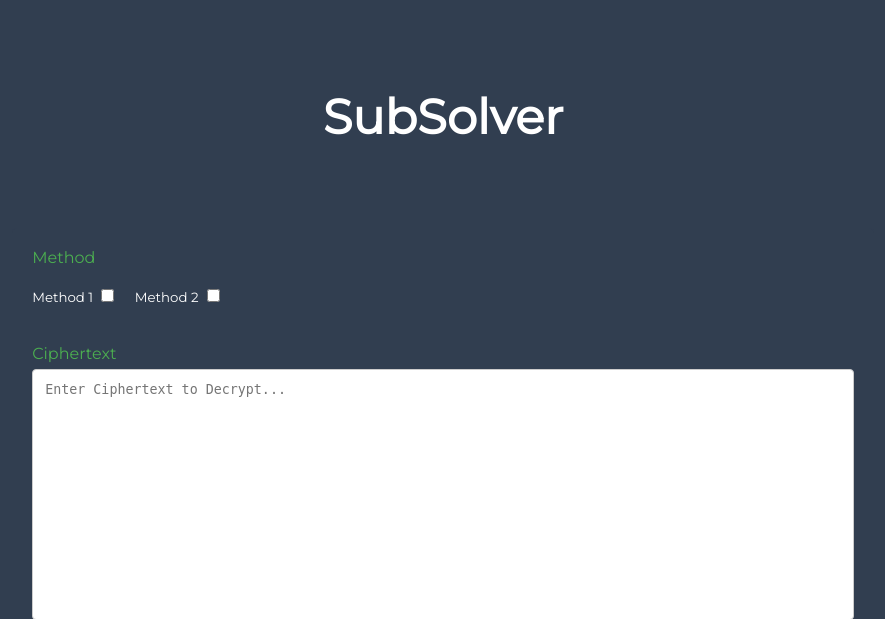
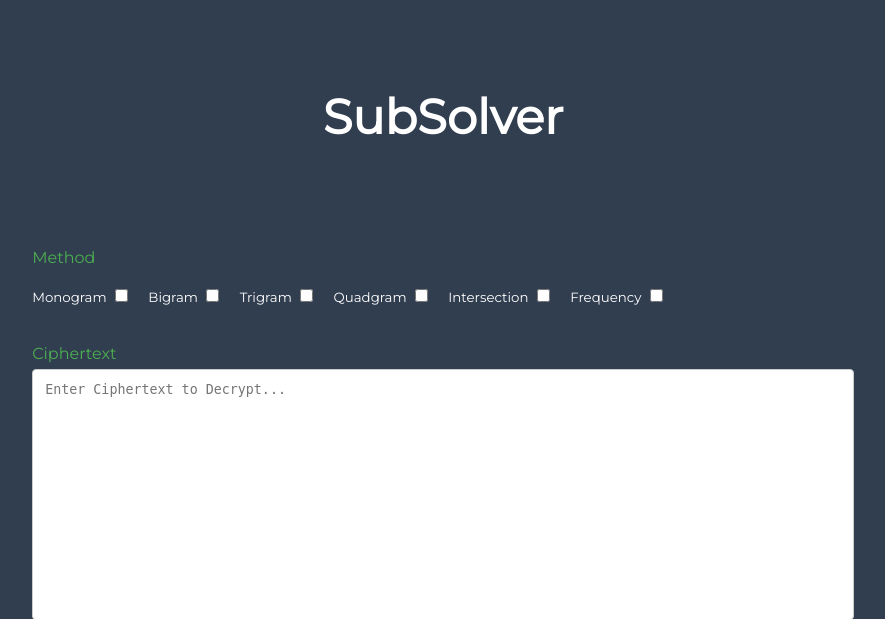
Before and after one commit to tcarlson25/SubSolver, a Flask app: page / in a window 1280 px wide. Shown: the top 619 px of the page, without its empty margins (197-1082 px from the left). Run offline with Flask 2, Linux system fonts and the light colour scheme.

Commit message:
all methods laid out

```diff
--- a/app.py
+++ b/app.py
@@ -15,13 +15,28 @@ def decrypt():
     methodOption = request.form['methodOption']
     solver = None
     if methodOption == "1":
+        solver = NgramSolver(ciphertextInput, 1)
+        key, plaintext = solver.solve()
+        return json.dumps({'key_mapping': key, 'plaintext': plaintext})
+    elif methodOption == "2":
+        solver = NgramSolver(ciphertextInput, 2)
+        key, plaintext = solver.solve()
+        return json.dumps({'key_mapping': key, 'plaintext': plaintext})
+    elif methodOption == "3":
+        solver = NgramSolver(ciphertextInput, 3)
+        key, plaintext = solver.solve()
+        return json.dumps({'key_mapping': key, 'plaintext': plaintext})
+    elif methodOption == "4":
         solver = NgramSolver(ciphertextInput, 4)
         key, plaintext = solver.solve()
-        return json.dumps({'status':'OK', 'key_mapping': key, 'plaintext': plaintext})
-    elif methodOption == "2":
+        return json.dumps({'key_mapping': key, 'plaintext': plaintext})
+    elif methodOption == "5":
         solver = IntersectSolver(ciphertextInput)
         mapping, plaintext = solver.solve()
-        return json.dumps({'status':'OK', 'key_mapping': mapping, 'plaintext': plaintext})
+        return json.dumps({'key_mapping': mapping, 'plaintext': plaintext})
+    elif methodOption == "6":
+        solver = None
+        return json.dumps({'status':'Fail'})
     else:
         solver = None
         return json.dumps({'status':'Fail'})
--- a/static/css/index.css
+++ b/static/css/index.css
@@ -27,7 +27,7 @@ body {
   font-size: 10pt;
 }
 
-#method2Label {
+#method2Label, #method3Label, #method4Label, #method5Label, #method6Label {
   padding-left:1em;
   color: #fff;
   font-size: 10pt;
--- a/static/js/index.js
+++ b/static/js/index.js
@@ -5,12 +5,15 @@ $(document).ready(function() {
   $('input:checkbox').click(function() {
       $('input:checkbox').not(this).prop('checked', false);
       methodSelected = getMethodSelected()
-      if (methodSelected == "1") {
+      if (methodSelected == "0") {
+        $("#possibleKeyOrMapLabel").text('Choose a Method');
+        resetResults();
+      } else if (methodSelected != "5") {
         $("#possibleKeyOrMapLabel").text('Possible Key');
-      } else if (methodSelected == "2") {
+        resetResults();
+      } else {
         $("#possibleKeyOrMapLabel").text('Found Mapping');
-      } else {
-        $("#possibleKeyOrMapLabel").text('Choose a Method');
+        resetResults();
       }
   });
 
@@ -23,15 +26,23 @@ $(document).ready(function() {
   		data: postData,
   		type: 'POST',
   		success: function(response){
-  			// console.log(response);
         responseJson = JSON.parse(response);
-        if (methodSelected == "1") {
+        $('#loader').hide();
+        if (methodSelected == "0") {
+          alert('Please Choose a Method');
+        } else if (methodSelected != "5") {
           $("#possibleKeyOrMap").text(responseJson.key_mapping);
-        } else if (methodSelected == "2") {
-          $("#possibleKeyOrMap").text(JSON.stringify(responseJson.key_mapping));
+          $("#plaintextResult").text(responseJson.plaintext);
+        } else {
+          mappings = responseJson.key_mapping;
+          mappingsStr = ""
+          for (var mapping in mappings) {
+            console.log(mapping + ":" + mappings[mapping]);
+            mappingsStr += mapping + "  -->  [" + mappings[mapping] + "]<br />";
+          }
+          $("#possibleKeyOrMap").html(mappingsStr);
+          $("#plaintextResult").text(responseJson.plaintext);
         }
-        $("#plaintextResult").text(responseJson.plaintext);
-        $('#loader').hide();
   		},
   		error: function(error){
   			console.log(error);
@@ -41,13 +52,30 @@ $(document).ready(function() {
   });
 });
 
+function resetResults() {
+  $("#possibleKeyOrMap").html('');
+  $("#plaintextResult").html('');
+}
+
 function getMethodSelected() {
   var method1Checked = $('#method1Option').prop('checked');
   var method2Checked = $('#method2Option').prop('checked');
+  var method3Checked = $('#method3Option').prop('checked');
+  var method4Checked = $('#method4Option').prop('checked');
+  var method5Checked = $('#method5Option').prop('checked');
+  var method6Checked = $('#method6Option').prop('checked');
   if (method1Checked) {
     return 1;
   } else if (method2Checked) {
     return 2;
+  } else if (method3Checked) {
+    return 3;
+  } else if (method4Checked) {
+    return 4;
+  } else if (method5Checked) {
+    return 5;
+  } else if (method6Checked) {
+    return 6;
   } else {
     return 0;
   }
--- a/templates/index.html
+++ b/templates/index.html
@@ -18,10 +18,18 @@
 		<div class="cipher-container">
         <label id="methodLabel">Method</label>
         <br/><br/>
-        <label id="method1Label" for="method1">Method 1</label>
+        <label id="method1Label" for="method1">Monogram</label>
         <input id="method1Option" type="checkbox" class="check" value="1" />
-        <label id="method2Label" for="method2">Method 2</label>
+        <label id="method2Label" for="method2">Bigram</label>
         <input id="method2Option" type="checkbox" class="check" value="1" />
+        <label id="method3Label" for="method3">Trigram</label>
+        <input id="method3Option" type="checkbox" class="check" value="1" />
+        <label id="method4Label" for="method4">Quadgram</label>
+        <input id="method4Option" type="checkbox" class="check" value="1" />
+        <label id="method5Label" for="method5">Intersection</label>
+        <input id="method5Option" type="checkbox" class="check" value="1" />
+        <label id="method6Label" for="method6">Frequency</label>
+        <input id="method6Option" type="checkbox" class="check" value="1" />
         <br/><br/><br/>
 				<label id="cipherLabel">Ciphertext</label>
 				<textarea id="ciphertext-input" rows="15" placeholder="Enter Ciphertext to Decrypt..."></textarea>
```
